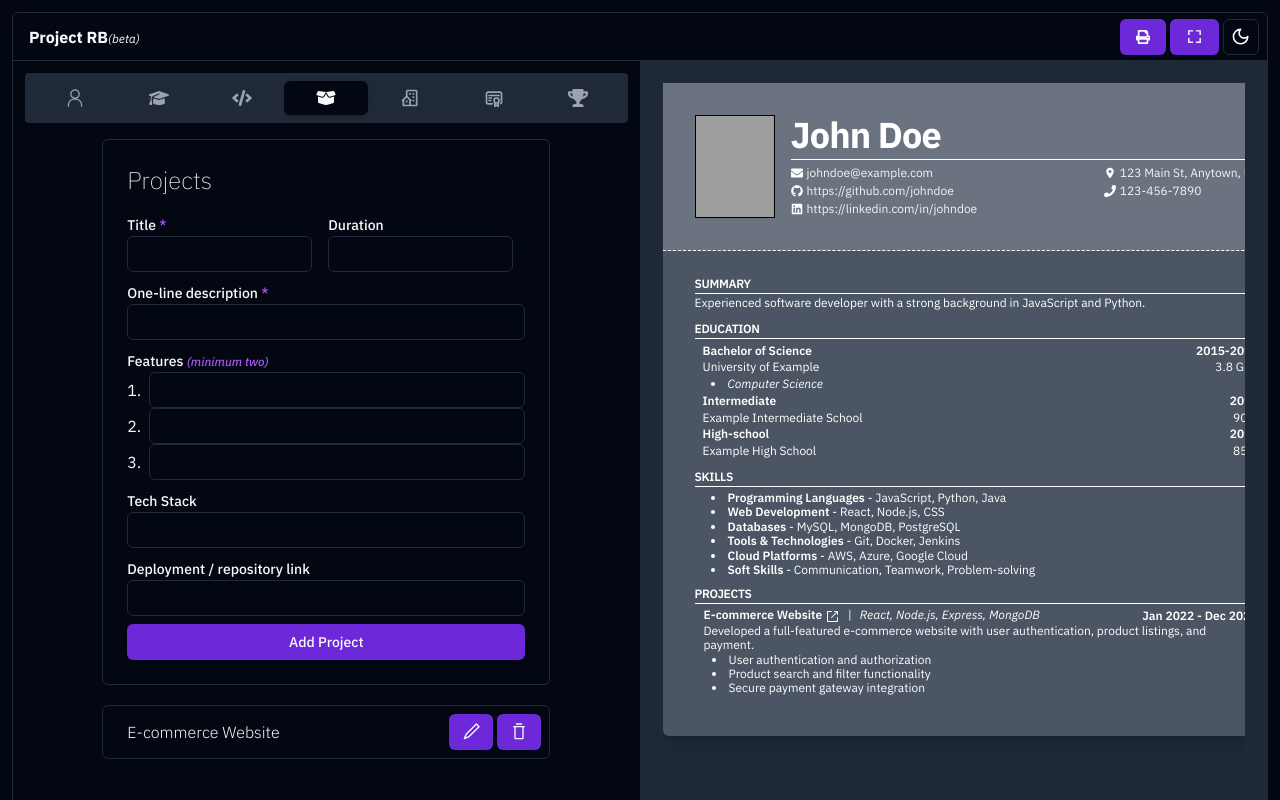
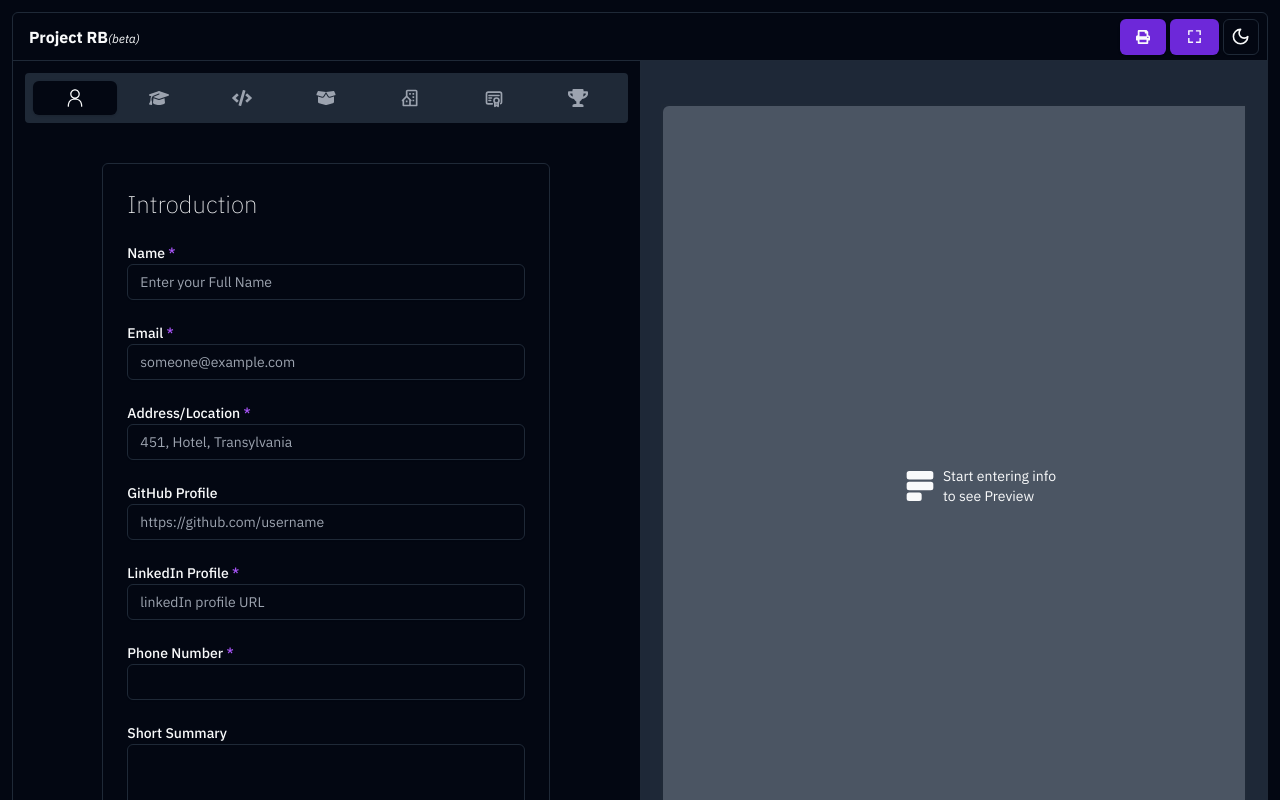
Before and after one commit to pro-khar/resume-builder, a React (Vite) app: page / in a window 1280 px wide. Shown: the top 800 px of the page. Built offline with nearby package versions, Linux system fonts and the light colour scheme; grey boxes are pictures that could not be loaded.

Commit message:
Presentable deploy

```diff
--- a/src/app/Input/InputGroup.tsx
+++ b/src/app/Input/InputGroup.tsx
@@ -21,7 +21,7 @@ import {
 function InputGroup() {
   return (
     <div className="h-full">
-      <Tabs defaultValue="projects" className="p-3 border-b h-full">
+      <Tabs defaultValue="intro" className="p-3 border-b h-full">
         <TabsList className="w-full p-2 h-[50px] rounded-sm">
           <TooltipProvider>
             <Tooltip>
--- a/src/app/Input/modules/skills.tsx
+++ b/src/app/Input/modules/skills.tsx
@@ -15,15 +15,17 @@ function Skills() {
   };
 
   return (
-    <ScrollArea className="h-[800px]">
-    <form className="space-y-8 max-w-md mx-auto py-10">
-      {skills.category1?null:(<div className="text-xs text-zinc-100 border rounded-md p-4 flex gap-2 bg-purple-700 ">
+    <>
+    {skills.category1?null:(<div className="text-xs text-zinc-100 border rounded-md p-4 flex gap-2 bg-purple-700 ">
         <IoInformationCircle className="text-lg" />
         <p>
           Please fill in sequence. Leave the unwanted 'category' blank to
           exclude them
         </p>
       </div>)}
+    <ScrollArea className="h-[800px]">
+    <form className="space-y-2 max-w-md mx-auto pt-2 pb-20">
+
       <div className="flex flex-col gap-3 border p-6 rounded-md">
         <div className="w-1/2">
           <Label htmlFor="category1">Category 1 <span className="text-purple-500">*</span></Label>
@@ -170,6 +172,7 @@ function Skills() {
       </div>
     </form>
     </ScrollArea>
+    </>
   );
 }
 
--- a/src/app/Output/OutputGroup.tsx
+++ b/src/app/Output/OutputGroup.tsx
@@ -15,7 +15,7 @@ function OutputGroup() {
 
   return (
     <>
-      <ScrollArea className="w-[636px] border-2 m-5 h-[850px]">
+      <ScrollArea className="w-[636px] border-2 m-5 max-h-[850px]">
         {intro.name ? (
           <div
             id="resume"
--- a/src/app/Output/modules/Projects_out.tsx
+++ b/src/app/Output/modules/Projects_out.tsx
@@ -12,7 +12,7 @@ function Projects_out() {
   const projects = useSelector((state: RootState) => state.projects.projects);
   return (
     <>
-      <div id="projects" className="px-8 pb-0 dark:text-white">
+      {projects.length?(<div id="projects" className="px-8 pb-0 dark:text-white">
         <h1 className="font-semibold tracking-tight">PROJECTS</h1>
         <hr className="border-black dark:border-white border-t" />
         <div id="part_container" className="space-y-1 mt-1 leading-[1.2]">
@@ -55,7 +55,7 @@ function Projects_out() {
             </div>
           ))}
         </div>
-      </div>
+      </div>):null}
     </>
   );
 }
--- a/src/app/Output/modules/education_out.tsx
+++ b/src/app/Output/modules/education_out.tsx
@@ -7,7 +7,7 @@ function Education_out() {
 
     return (
         <>
-            <div id="plain-container" className="px-8 dark:text-white">
+            {education.degree?(<div id="plain-container" className="px-8 dark:text-white">
                 <h1 className="font-semibold tracking-tight">EDUCATION</h1>
                 <hr className="border-black dark:border-white border-t" />
                 <div id="part_container" className="flex flex-col mt-1 leading-[1.4]">
@@ -54,7 +54,7 @@ function Education_out() {
                         </table>
                     ) : null}
                 </div>
-            </div>
+            </div>):null}
         </>
     );
 }
--- a/src/app/Output/modules/skills_out.tsx
+++ b/src/app/Output/modules/skills_out.tsx
@@ -3,75 +3,71 @@ import { ScrollArea } from "@/components/ui/scroll-area";
 import { UseSelector, useDispatch, useSelector } from "react-redux";
 
 function Skills_out() {
-  const skills = useSelector((state:RootState) => state.skills);
+  const skills = useSelector((state: RootState) => state.skills);
   return (
     <>
-      <div
-        id="plain-container"
-        className="px-8 pb-0 dark:text-white"
-      >
+      {skills.category1 ? (
+        <div id="plain-container" className="px-8 pb-0 dark:text-white">
           <h1 className="font-semibold tracking-tight">SKILLS</h1>
           <hr className="border-black border-t dark:border-white" />
 
-        <div id="part_container" className="flex flex-col gap-[4px] leading-[1.2]">
+          <div
+            id="part_container"
+            className="flex flex-col gap-[4px] leading-[1.2]"
+          >
             <div className="mx-4 mt-1">
+              {skills.category1 ? (
                 <li>
                   <span className="font-semibold">
-                {skills.category1 ? skills.category1 : "Category"}
+                    {skills.category1 ? skills.category1 : null}
                   </span>{" "}
-              -{" "}
-              <span>
-                {skills.skills1 ? skills.skills1 : "Skills, Skills, Skills"}
-              </span>
+                  - <span>{skills.skills1 ? skills.skills1 : null}</span>
                 </li>
+              ) : null}
+              {skills.category2 ? (
                 <li>
                   <span className="font-semibold">
-                {skills.category2 ? skills.category2 : "Category"}
+                    {skills.category2 ? skills.category2 : null}
                   </span>{" "}
-              -{" "}
-              <span>
-                {skills.skills2 ? skills.skills2 : "Skills, Skills, Skills"}
-              </span>
+                  - <span>{skills.skills2 ? skills.skills2 : null}</span>
                 </li>
+              ) : null}
+              {skills.category3 ? (
                 <li>
                   <span className="font-semibold">
-                {skills.category3 ? skills.category3 : "Category"}
+                    {skills.category3 ? skills.category3 : null}
                   </span>{" "}
-              -{" "}
-              <span>
-                {skills.skills3 ? skills.skills3 : "Skills, Skills, Skills"}
-              </span>
+                  - <span>{skills.skills3 ? skills.skills3 : null}</span>
                 </li>
+              ) : null}
+              {skills.category4 ? (
                 <li>
                   <span className="font-semibold">
-                {skills.category4 ? skills.category4 : "Category"}
+                    {skills.category4 ? skills.category4 : null}
                   </span>{" "}
-              -{" "}
-              <span>
-                {skills.skills4 ? skills.skills4 : "Skills, Skills, Skills"}
-              </span>
+                  - <span>{skills.skills4 ? skills.skills4 : null}</span>
                 </li>
+              ) : null}
+              {skills.category5 ? (
                 <li>
                   <span className="font-semibold">
-                {skills.category5 ? skills.category5 : "Category"}
+                    {skills.category5 ? skills.category5 : null}
                   </span>{" "}
-              -{" "}
-              <span>
-                {skills.skills5 ? skills.skills5 : "Skills, Skills, Skills"}
-              </span>
+                  - <span>{skills.skills5 ? skills.skills5 : null}</span>
                 </li>
+              ) : null}
+              {skills.category6 ? (
                 <li>
                   <span className="font-semibold">
-                {skills.category6 ? skills.category6 : "Category"}
+                    {skills.category6 ? skills.category6 : null}
                   </span>{" "}
-              -{" "}
-              <span>
-                {skills.skills6 ? skills.skills6 : "Skills, Skills, Skills"}
-              </span>
+                  - <span>{skills.skills6 ? skills.skills6 : null}</span>
                 </li>
+              ) : null}
             </div>
           </div>
         </div>
+      ) : null}
     </>
   );
 }
--- a/src/features/educationSlice.ts
+++ b/src/features/educationSlice.ts
@@ -3,17 +3,17 @@ import { createSlice } from "@reduxjs/toolkit";
 export const educationSlice = createSlice({
   name: "education",
   initialState: {
-    degree: "Bachelor of Science",
-    branch: "Computer Science",
-    college: "University of Example",
-    bachelor_duration: "2015-2019",
-    bachelor_score: "3.8 GPA",
-    int_school: "Example Intermediate School",
-    int_year: "2015",
-    int_score: "90%",
-    hs_school: "Example High School",
-    hs_year: "2013",
-    hs_score: "85%",
+    degree: "",
+    branch: "",
+    college: "",
+    bachelor_duration: "",
+    bachelor_score: "",
+    int_school: "",
+    int_year: "",
+    int_score: "",
+    hs_school: "",
+    hs_year: "",
+    hs_score: "",
   },
   reducers: {
     updateEducation: (state, action) => {
--- a/src/features/introSlice.ts
+++ b/src/features/introSlice.ts
@@ -3,14 +3,14 @@ import { createSlice } from "@reduxjs/toolkit";
 const introSlice = createSlice({
   name: "Introduction",
   initialState: {
-    name: "John Doe",
-    email: "johndoe@example.com",
-    phone: "123-456-7890",
-    address: "123 Main St, Anytown, USA",
-    github: "https://github.com/johndoe",
-    linkedin: "https://linkedin.com/in/johndoe",
-    summary: "Experienced software developer with a strong background in JavaScript and Python.",
-    picture: "https://encrypted-tbn0.gstatic.com/images?q=tbn:ANd9GcTLA994hpL3PMmq0scCuWOu0LGsjef49dyXVg&s",
+    name: "",
+    email: "",
+    phone: "",
+    address: "",
+    github: "",
+    linkedin: "",
+    summary: "",
+    picture: "",
   },
   reducers: {
     updateIntro: (state, action) => {
--- a/src/features/projectSlice.ts
+++ b/src/features/projectSlice.ts
@@ -3,20 +3,7 @@ import { createSlice, nanoid } from "@reduxjs/toolkit";
 const projectSlice = createSlice({
   name: "project",
   initialState: {
-    projects: [
-      {
-        id: "",
-        title: "E-commerce Website",
-        duration: "Jan 2022 - Dec 2022",
-        desc:
-          "Developed a full-featured e-commerce website with user authentication, product listings, and payment.",
-        f1: "User authentication and authorization",
-        f2: "Product search and filter functionality",
-        f3: "Secure payment gateway integration",
-        techStack: "React, Node.js, Express, MongoDB",
-        link: "https://blahblahblah.org/me/project",
-      },
-    ],
+    projects: [],
   },
   reducers: {
     updateProject: (state, action) => {
--- a/src/features/skillsSlice.ts
+++ b/src/features/skillsSlice.ts
@@ -1,18 +1,18 @@
 import { createSlice } from "@reduxjs/toolkit";
 
 const initialState = {
-  category1: "Programming Languages",
-  skills1: "JavaScript, Python, Java",
-  category2: "Web Development",
-  skills2: "React, Node.js, CSS",
-  category3: "Databases",
-  skills3: "MySQL, MongoDB, PostgreSQL",
-  category4: "Tools & Technologies",
-  skills4: "Git, Docker, Jenkins",
-  category5: "Cloud Platforms",
-  skills5: "AWS, Azure, Google Cloud",
-  category6: "Soft Skills",
-  skills6: "Communication, Teamwork, Problem-solving",
+  category1: "",
+  skills1: "",
+  category2: "",
+  skills2: "",
+  category3: "",
+  skills3: "",
+  category4: "",
+  skills4: "",
+  category5: "",
+  skills5: "",
+  category6: "",
+  skills6: "",
 };
 
 const skillsSlice = createSlice({
```
Lines whose indentation alone changed are shown as unchanged.
